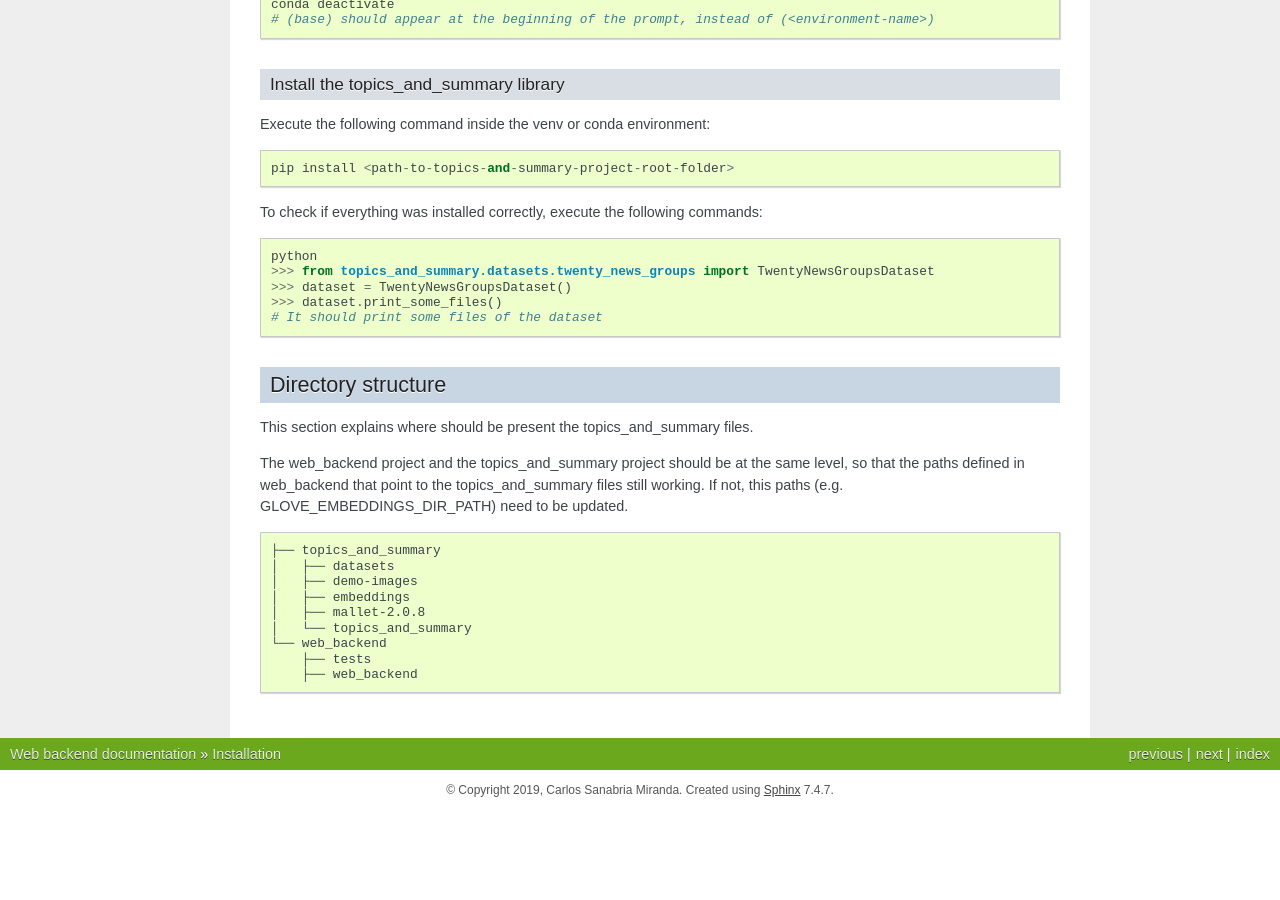
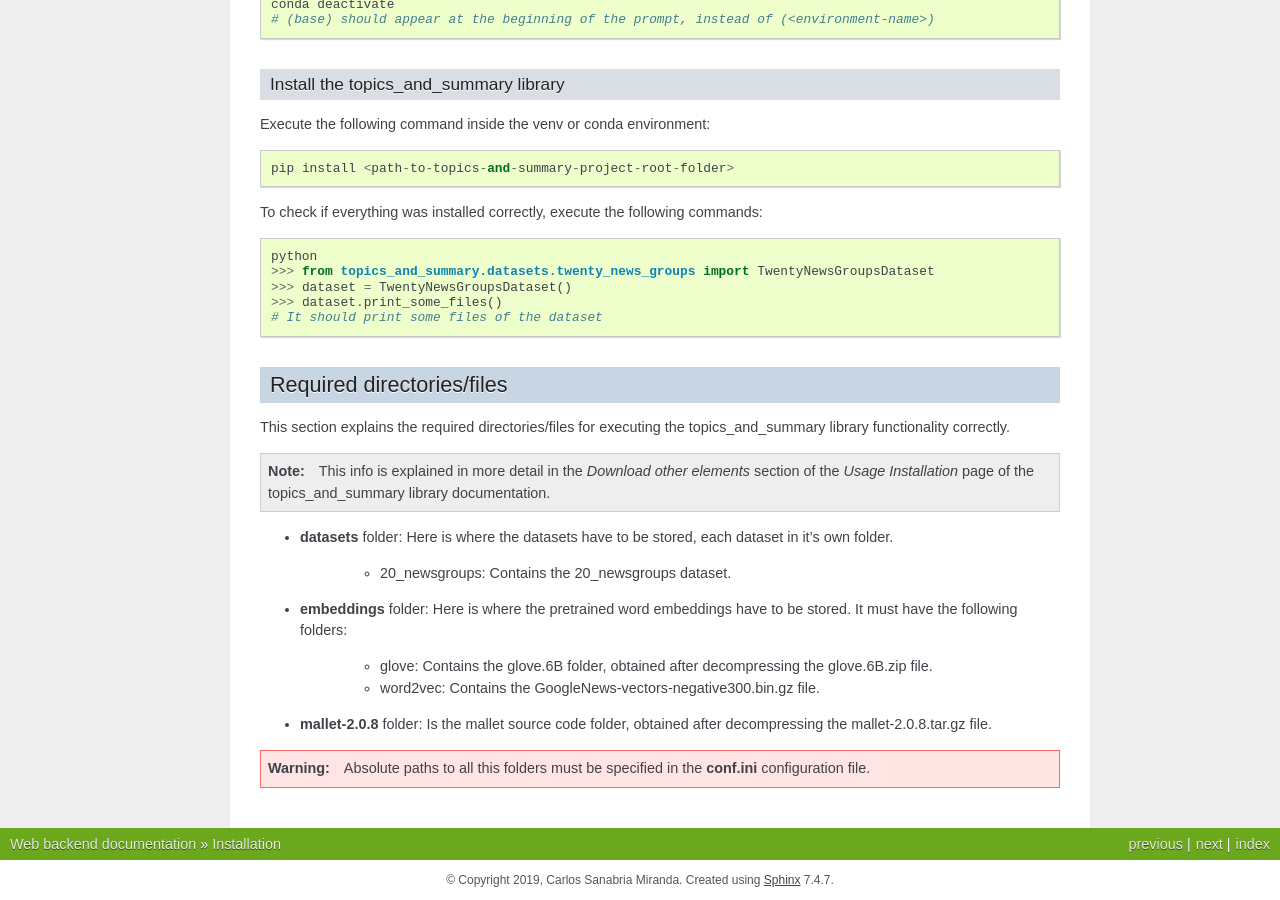
Before and after one commit to CarlosSanabriaM/web_backend, a Sphinx documentation site: the page built from web_backend/docs/source/installation.rst, in a window 1280 px wide and 900 px high, scrolled down 1573 px. Built offline with Sphinx 7.4.7, drawn with Linux system fonts in a browser that asks for light colours; before the commit the page ends 2383 px from its top, so only the background shows below that; some of the changed text lies outside the part shown.

Commit message:
Updated documentation: Quickstart and Installation.

```diff
--- a/web_backend/docs/source/installation.rst
+++ b/web_backend/docs/source/installation.rst
@@ -117,25 +117,25 @@ To check if everything was installed correctly, execute the following commands:
     # It should print some files of the dataset
 
 
-.. _directory-structure:
+.. _required-directories-files:
 
-Directory structure
--------------------
+Required directories/files
+--------------------------
 
-This section explains where should be present the topics_and_summary files.
+This section explains the required directories/files for executing the topics_and_summary library functionality correctly.
 
-The web_backend project and the topics_and_summary project should be at the same level,
-so that the paths defined in web_backend that point to the topics_and_summary files still working.
-If not, this paths (e.g. GLOVE_EMBEDDINGS_DIR_PATH) need to be updated.
+.. note:: This info is explained in more detail in the *Download other elements* section of the *Usage Installation* page
+   of the topics_and_summary library documentation.
 
-.. code-block:: text
+* **datasets** folder: Here is where the datasets have to be stored, each dataset in it's own folder.
 
-    ├── topics_and_summary
-    │   ├── datasets
-    │   ├── demo-images
-    │   ├── embeddings
-    │   ├── mallet-2.0.8
-    │   └── topics_and_summary
-    └── web_backend
-        ├── tests
-        ├── web_backend
+   * 20_newsgroups: Contains the 20_newsgroups dataset.
+
+* **embeddings** folder: Here is where the pretrained word embeddings have to be stored. It must have the following folders:
+
+   * glove: Contains the glove.6B folder, obtained after decompressing the glove.6B.zip file.
+   * word2vec: Contains the GoogleNews-vectors-negative300.bin.gz file.
+
+* **mallet-2.0.8** folder: Is the mallet source code folder, obtained after decompressing the mallet-2.0.8.tar.gz file.
+
+.. warning:: Absolute paths to all this folders must be specified in the **conf.ini** configuration file.
```
Also changed, not shown: web_backend/docs/source/quickstart.rst (+10 -6 lines), 1 other file.
